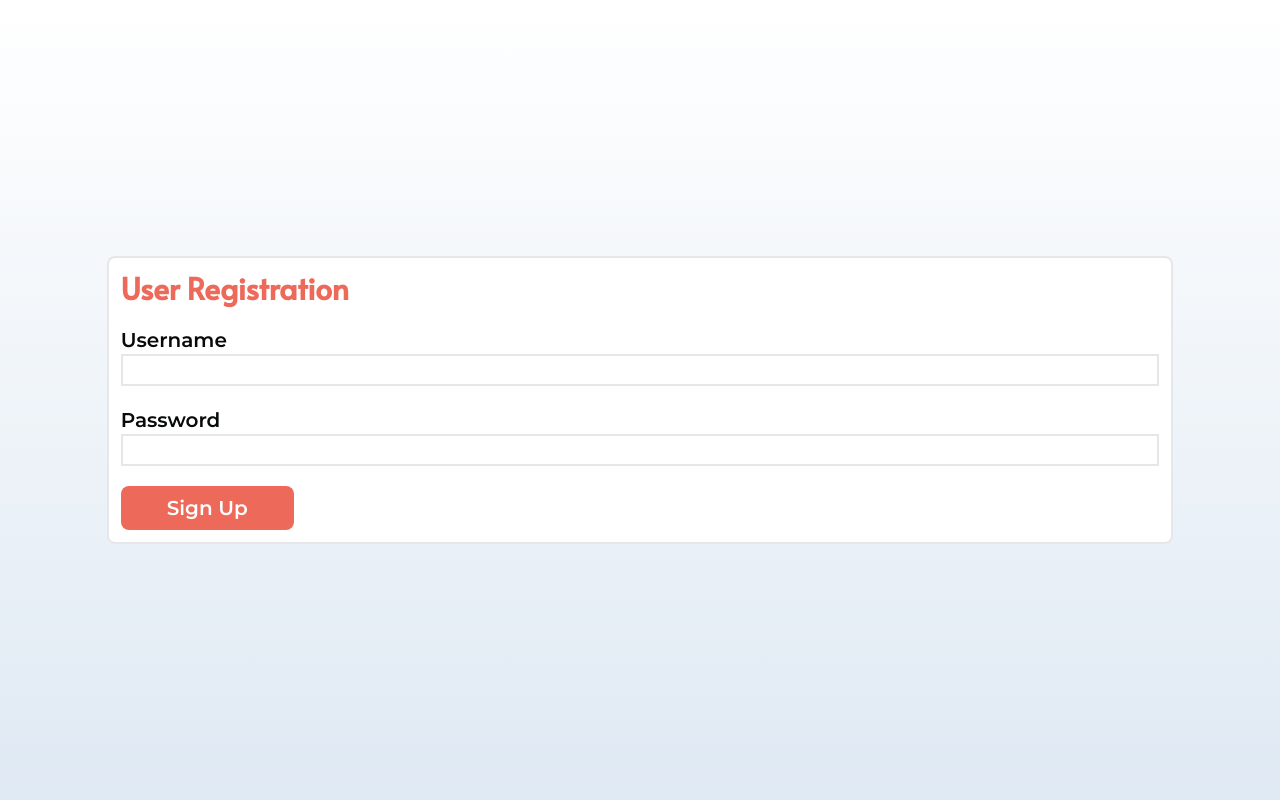
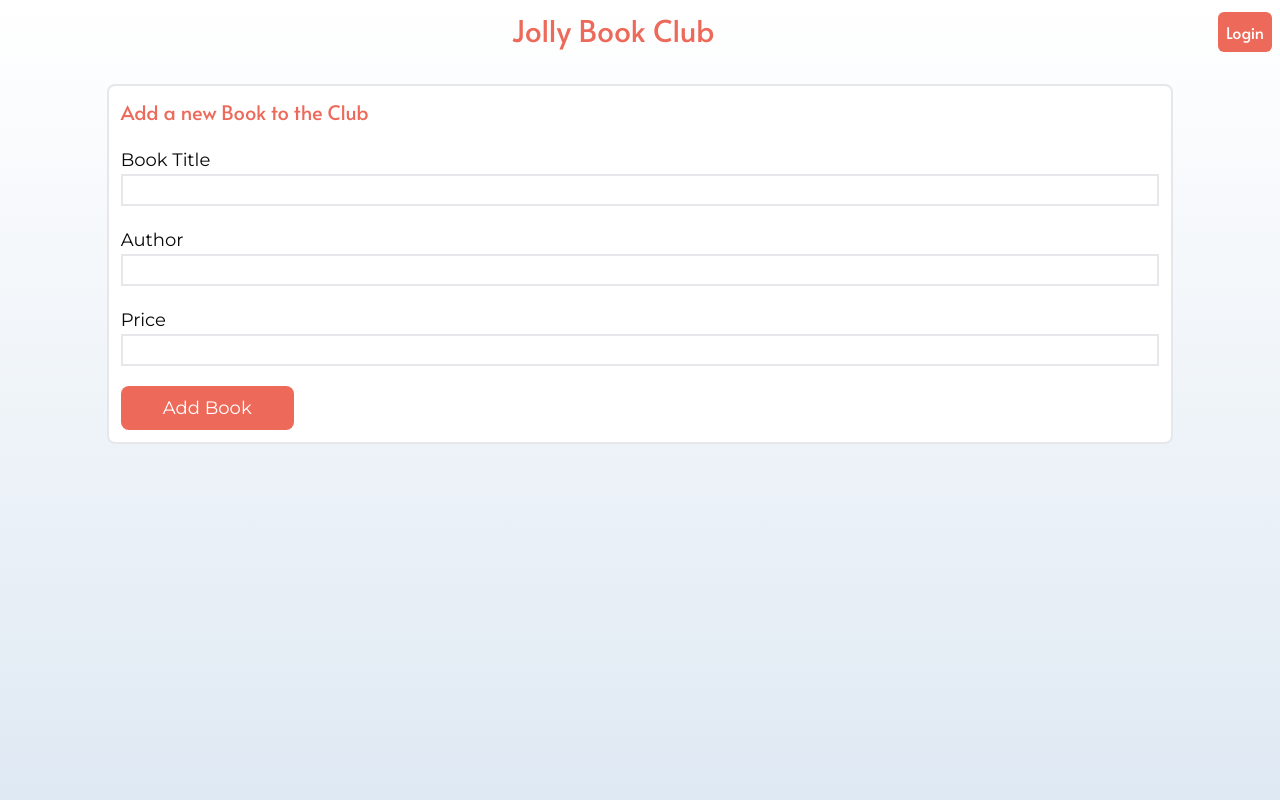
Before and after one commit to SZaidH/Crud-Node-React-App, a React (Vite) app in the folder frontend/: page / in a window 1280 px wide. Built offline with nearby package versions, Linux system fonts and the light colour scheme.

Commit message:
Designed Add Book

```diff
--- a/frontend/src/App.jsx
+++ b/frontend/src/App.jsx
@@ -1,10 +1,12 @@
 import "./App.css";
+import BookSection from "./components/BookSection";
 import CreateUser from "./components/CreateUser";
 
 const App = () => {
   return (
     <>
-      <CreateUser />
+      {/* <CreateUser /> */}
+      <BookSection />
     </>
   );
 };
--- /dev/null
+++ b/frontend/src/components/AddBook.jsx
@@ -0,0 +1,72 @@
+import { useState } from "react";
+import axios from "axios";
+
+const AddBook = () => {
+  // States related to the Book
+  const [bTitle, setBtitle] = useState("");
+  const [bAuthor, setBauthor] = useState("");
+  const [bPrice, setBprice] = useState();
+
+  // handleSubmit handles form data and sends it to the backend
+  const handleSubmit = async (e) => {
+    e.preventDefault();
+    try {
+      const bData = { bTitle, bAuthor, bPrice };
+      //POST to the backend
+      const response = await axios.post("http://localhost:3000/create", bData);
+      console.log("Response: ", response.data);
+    } catch (error) {
+      console.error("Error submitting form: ", error);
+    }
+  };
+
+  return (
+    <div className="flex items-center justify-center ">
+      <div className="border-2 w-10/12 2xl:w-5/12 p-3 my-8 rounded-lg bg-white">
+        <h1 className="font-primary text-xl mb-5 text-primary">
+          Add a new Book to the Club
+        </h1>
+        <form
+          onSubmit={handleSubmit}
+          className="flex flex-col justify-center text-lg font-secondary text-secondary"
+        >
+          <label htmlFor="bTitle">Book Title</label>
+          <input
+            type="text"
+            id="bTitle"
+            value={bTitle}
+            name="bTitle"
+            className="border-2 mb-5"
+            onChange={(e) => setBtitle(e.target.value)}
+          />
+          <label htmlFor="bAuthor">Author</label>
+          <input
+            type="text"
+            id="bAuthor"
+            value={bAuthor}
+            name="bAuthor"
+            className="border-2 mb-5"
+            onChange={(e) => setBauthor(e.target.value)}
+          />
+          <label htmlFor="bPrice">Price</label>
+          <input
+            type="number"
+            id="bPrice"
+            value={bPrice}
+            name="bPrice"
+            className="border-2 mb-5"
+            onChange={(e) => setBprice(e.target.value)}
+          />
+          <button
+            type="submit"
+            className=" md:w-2/12 mx-auto md:mx-0 rounded-lg text-white bg-[#ed6a5a] hover:bg-black p-2"
+          >
+            Add Book
+          </button>
+        </form>
+      </div>
+    </div>
+  );
+};
+
+export default AddBook;
--- /dev/null
+++ b/frontend/src/components/BookSection.jsx
@@ -0,0 +1,19 @@
+import AddBook from "./AddBook";
+
+const BookSection = () => {
+  return (
+    <section className="book-section">
+      <header className="flex justify-between mt-3 mx-2 font-primary">
+        <div className="">{/* Empty space for enabling 3 Column layout */}</div>
+        <h1 className=" text-primary text-3xl">Jolly Book Club</h1>
+        <button className="bg-[#ed6a5a] p-2 rounded-md text-white ">
+          Login
+        </button>
+      </header>
+
+      <AddBook />
+    </section>
+  );
+};
+
+export default BookSection;
```
